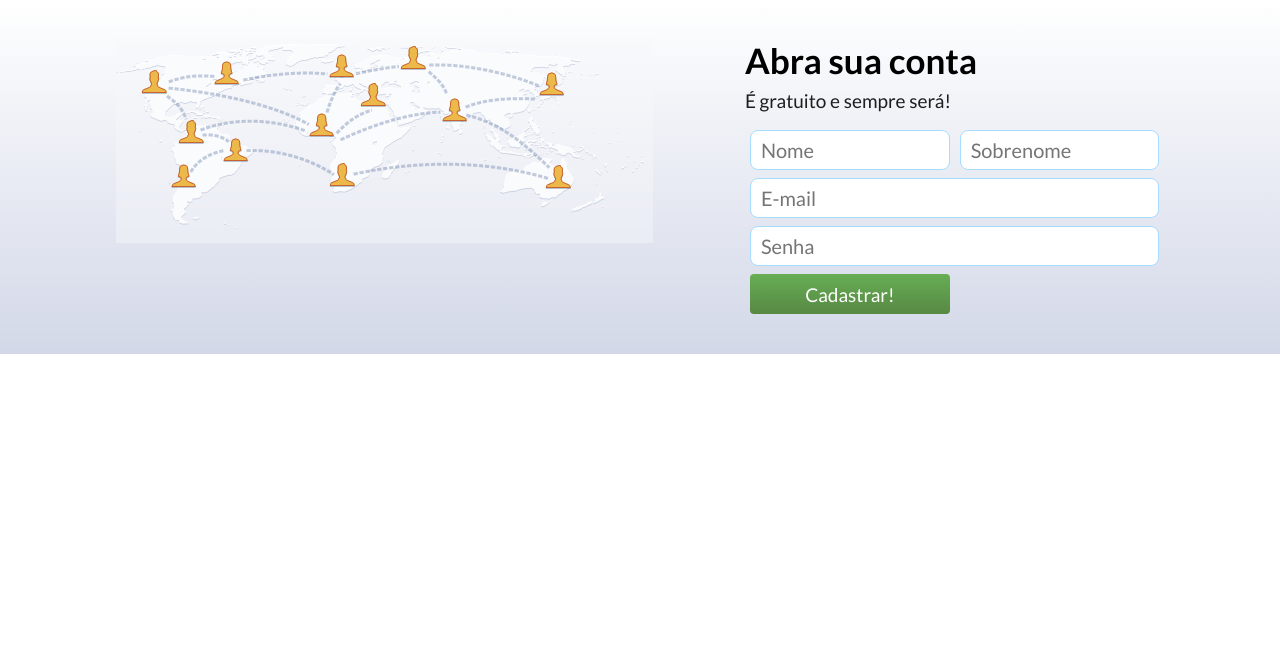
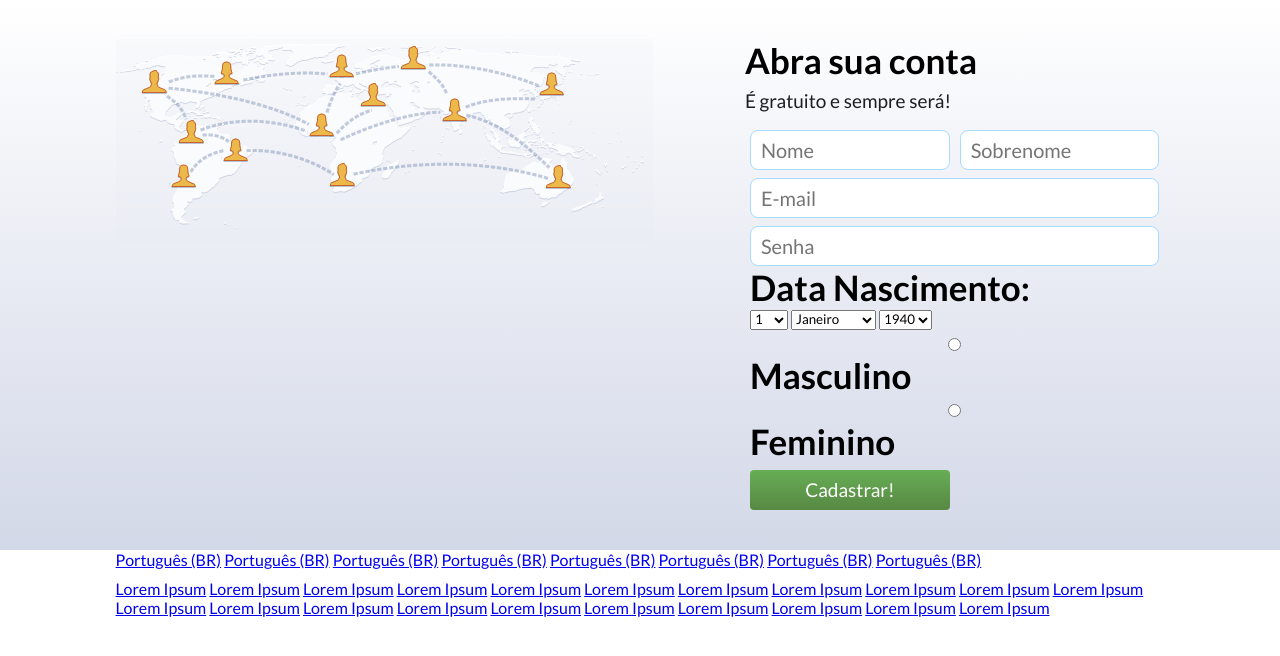
Before and after one commit to Kausinho/projeto_facebook, a PHP site: page / in a window 1280 px wide. Shown: the part 62-718 px from the top of the page. Run offline with PHP 8.4, Linux system fonts and the light colour scheme.

Commit message:
Update index.php

```diff
--- a/index.php
+++ b/index.php
@@ -3,6 +3,7 @@
 <head>
     <title>Login Facebook</title>
     <!--Aplicar depois as metas tags-->
+    <meta name="viewport" content="width=device-width,initial-scale=1.0,maximum-scale=1.0">
     <link href="https://fonts.googleapis.com/css2?family=Lato:wght@300;400;700&display=swap" rel="stylesheet">
     <link rel="stylesheet" href="style.css" />
 </head>
@@ -58,6 +59,53 @@
                     </div><!--w100-->
 
                     <div class="w100">
+                        <h2>Data Nascimento:</h2>
+                        <select name="nascimento-dia" class="nascimento">
+                            <?php
+                                for($i = 1; $i <= 31; $i++){
+                            ?>
+                            <option value="<?php echo $i; ?>"><?php echo $i; ?></option>
+                            <?php } ?>
+                        </select>
+
+                        <select name="nascimento-mes" class="nascimento">
+                            <option value="1">Janeiro</option>
+                            <option value="2">Fevereiro</option>
+                            <option value="3">Março</option>
+                            <option value="4">Abril</option>
+                            <option value="5">Maio</option>
+                            <option value="6">Junho</option>
+                            <option value="7">Julho</option>
+                            <option value="8">Agosto</option>
+                            <option value="9">Setembro</option>
+                            <option value="10">Outubro</option>
+                            <option value="11">Novembro</option>
+                            <option value="12">Dezembro</option>
+                        </select>
+
+                        <select name="nascimento-ano" class="nascimento">
+                            <?php
+                                for($i = 1940; $i <= 2021; $i++){
+                            ?>
+                            <option value="<?php echo $i; ?>"><?php echo $i; ?></option>
+                            <?php } ?>
+                        </select>
+                        <div class="clear"></div>
+                    </div><!--w100-->
+
+                    <div class="w100">
+                        <div class="input-radio">
+                            <input type="radio" name="sexo" value="masculino">
+                            <h2>Masculino</h2>
+                        </div><!--radio-->
+                        <div class="input-radio">
+                            <input type="radio" name="sexo" value="feminino">
+                            <h2>Feminino</h2>
+                        </div><!--radio-->
+                        <div class="clear"></div>
+                    </div><!--w100-->
+
+                    <div class="w100">
                         <input type="submit" name="acao" value="Cadastrar!">
                     </div><!--w100-->
 
@@ -67,5 +115,42 @@
             <div class="clear"></div>
         </div><!--center-->
     </section><!--main-->
+
+    <section class="linguas">
+        <div class="center">
+            <a class="selected-lingua" href="#">Português (BR)</a>
+            <a href="#">Português (BR)</a>
+            <a href="#">Português (BR)</a>
+            <a href="#">Português (BR)</a>
+            <a href="#">Português (BR)</a>
+            <a href="#">Português (BR)</a>
+            <a href="#">Português (BR)</a>
+            <a href="#">Português (BR)</a>
+        </div><!--center-->
+
+        <div style="border:0; padding-top: 10px;" class="center">
+            <a href="#">Lorem Ipsum</a>
+            <a href="#">Lorem Ipsum</a>
+            <a href="#">Lorem Ipsum</a>
+            <a href="#">Lorem Ipsum</a>
+            <a href="#">Lorem Ipsum</a>
+            <a href="#">Lorem Ipsum</a>
+            <a href="#">Lorem Ipsum</a>
+            <a href="#">Lorem Ipsum</a>
+            <a href="#">Lorem Ipsum</a>
+            <a href="#">Lorem Ipsum</a>
+            <a href="#">Lorem Ipsum</a>
+            <a href="#">Lorem Ipsum</a>
+            <a href="#">Lorem Ipsum</a>
+            <a href="#">Lorem Ipsum</a>
+            <a href="#">Lorem Ipsum</a>
+            <a href="#">Lorem Ipsum</a>
+            <a href="#">Lorem Ipsum</a>
+            <a href="#">Lorem Ipsum</a>
+            <a href="#">Lorem Ipsum</a>
+            <a href="#">Lorem Ipsum</a>
+            <a href="#">Lorem Ipsum</a>
+        </div><!--center-->
+    </section><!--linguas-->
 </body>
 </html>
```
